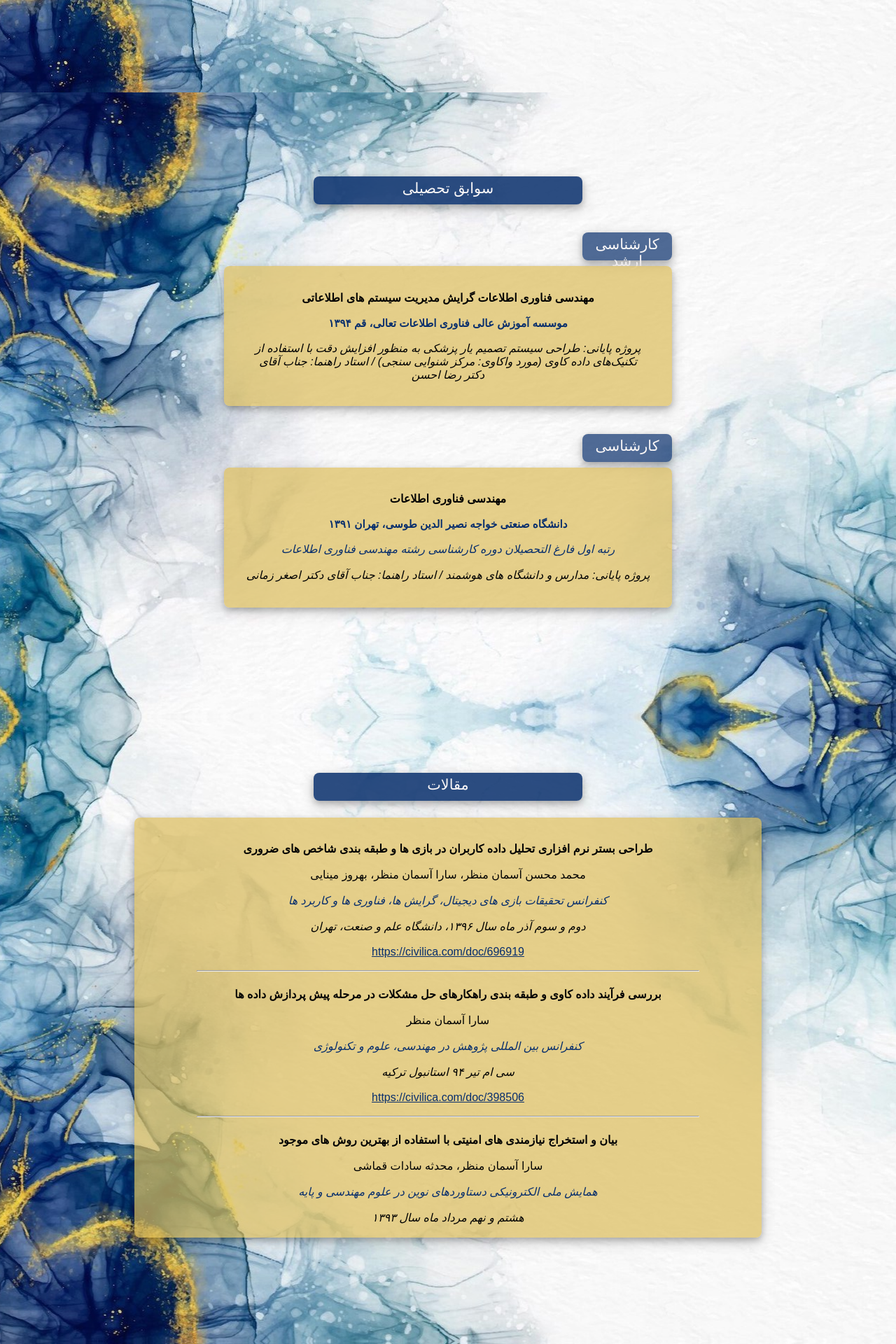
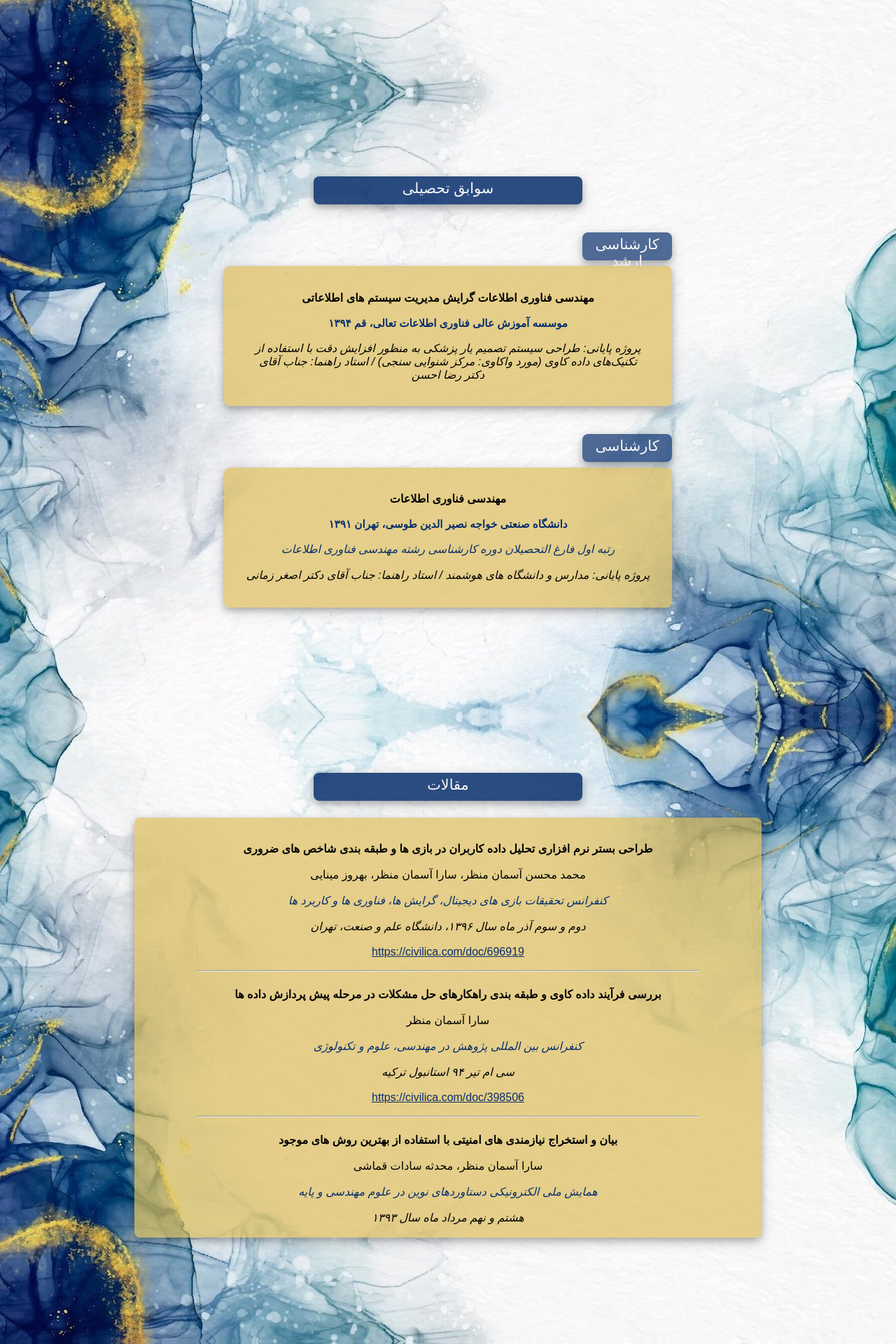
Before and after one commit to sasemanmanzar/Sara-Resume, a React (Create React App) app: page / in a window 1280 px wide. Shown: the part 760-2680 px from the top of the page at 70% size. Built offline with nearby package versions, Linux system fonts and the light colour scheme.

Commit message:
background

```diff
--- a/src/Pages/Five/Five.css
+++ b/src/Pages/Five/Five.css
@@ -5,7 +5,8 @@
     background-image:url('../../Pic/darkBlue1.jpg');
     background-color: #cccccc;
     height: 892px;
-    background-position: center;
+    /* background-position: center;  */
+    background-position: right;
     background-repeat: no-repeat;
     background-size: cover;
 }
--- a/src/Pages/Four/Four.css
+++ b/src/Pages/Four/Four.css
@@ -5,7 +5,8 @@
     background-image:url('../../Pic/darkBlue2.jpg');
     background-color: #cccccc;
     height: 892px;
-    background-position: center;
+    /* background-position: center;  */
+    background-position: right;
     background-repeat: no-repeat;
     background-size: cover;
 }
--- a/src/Pages/Six/Six.css
+++ b/src/Pages/Six/Six.css
@@ -5,7 +5,8 @@
     background-image:url('../../Pic/darkBlue2.jpg');
     background-color: #cccccc;
     height: 892px;
-    background-position: center;
+    /* background-position: center;  */
+    background-position: right;
     background-repeat: no-repeat;
     background-size: cover;
 }
--- a/src/Pages/Three/Three.css
+++ b/src/Pages/Three/Three.css
@@ -5,7 +5,8 @@
     background-image:url('../../Pic/darkBlue1.jpg');
     background-color: #cccccc;
     height: 892px;
-    background-position: center;
+    /* background-position: center;  */
+    background-position: right;
     background-repeat: no-repeat;
     background-size: cover;
 }
--- a/src/Pages/Two/Two.css
+++ b/src/Pages/Two/Two.css
@@ -5,7 +5,8 @@
     background-image:url('../../Pic/darkBlue2.jpg');
     background-color: #cccccc;
     height: 892px;
-    background-position: center;
+    /* background-position: center;  */
+    background-position: right;
     background-repeat: no-repeat;
     background-size: cover;
 }
```
